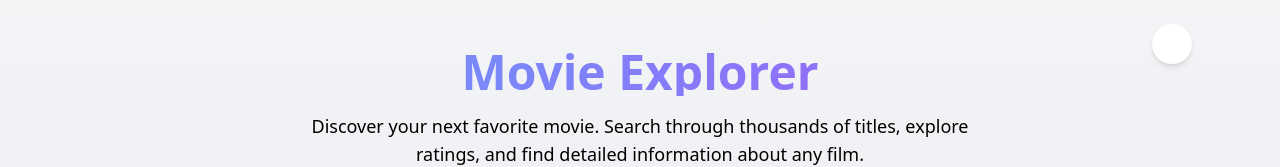
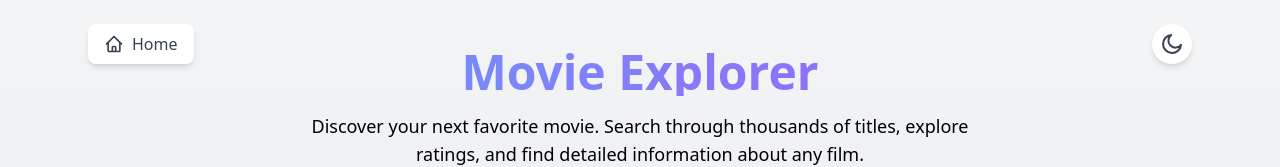
Before and after one commit to AlimMak/Movie-Search-App, a React (Vite) app in the folder movie-search-app/: page / in a window 1280 px wide. Shown: the top 167 px of the page. Built offline with nearby package versions, Linux system fonts and the light colour scheme.

Commit message:
added a home button

```diff
--- a/movie-search-app/src/App.jsx
+++ b/movie-search-app/src/App.jsx
@@ -44,6 +44,12 @@ function App() {
     setSelectedMovie(null);
   };
 
+  const handleHomeClick = () => {
+    setMovies([]);
+    setHasSearched(false);
+    setSelectedMovie(null);
+  };
+
   return(
     <div className={
       (darkMode
@@ -52,6 +58,27 @@ function App() {
       ' min-h-screen'
     }>
       <div className="max-w-6xl mx-auto px-4 py-12 relative">
+        <div className="absolute top-6 left-6">
+          <button
+            onClick={handleHomeClick}
+            className="flex items-center gap-2 px-4 py-2 rounded-lg bg-white dark:bg-gray-800 shadow-md hover:shadow-lg transition-all duration-300 transform hover:-translate-y-0.5 focus:outline-none focus:ring-2 focus:ring-blue-500"
+          >
+            <svg
+              className="w-5 h-5 text-gray-700 dark:text-gray-300 transition-colors duration-300"
+              fill="none"
+              stroke="currentColor"
+              viewBox="0 0 24 24"
+            >
+              <path
+                strokeLinecap="round"
+                strokeLinejoin="round"
+                strokeWidth={2}
+                d="M3 12l2-2m0 0l7-7 7 7M5 10v10a1 1 0 001 1h3m10-11l2 2m-2-2v10a1 1 0 01-1 1h-3m-6 0a1 1 0 001-1v-4a1 1 0 011-1h2a1 1 0 011 1v4a1 1 0 001 1m-6 0h6"
+              />
+            </svg>
+            <span className="text-gray-700 dark:text-gray-300 font-medium transition-colors duration-300">Home</span>
+          </button>
+        </div>
         <ThemeToggle darkMode={darkMode} setDarkMode={setDarkMode} />
         <Header darkMode={darkMode} />
         {/* Search Section */}
--- a/movie-search-app/src/components/ThemeToggle.jsx
+++ b/movie-search-app/src/components/ThemeToggle.jsx
@@ -8,7 +8,7 @@ function ThemeToggle({ darkMode, setDarkMode }) {
       aria-label="Toggle dark mode"
     >
       {darkMode ? (
-        // Modern sun icon, no border or circle
+        // Sun icon for dark mode
         <svg xmlns="http://www.w3.org/2000/svg" className="h-6 w-6 text-yellow-400" fill="currentColor" viewBox="0 0 24 24">
           <circle cx="12" cy="12" r="5" />
           <g stroke="currentColor" strokeWidth="2" strokeLinecap="round">
@@ -23,8 +23,8 @@ function ThemeToggle({ darkMode, setDarkMode }) {
           </g>
         </svg>
       ) : (
-        // Moon icon white in light mode
-        <svg xmlns="http://www.w3.org/2000/svg" className="h-6 w-6 text-white" fill="none" viewBox="0 0 24 24" stroke="currentColor">
+        // Moon icon for light mode - now with dark color
+        <svg xmlns="http://www.w3.org/2000/svg" className="h-6 w-6 text-gray-700" fill="none" viewBox="0 0 24 24" stroke="currentColor">
           <path strokeLinecap="round" strokeLinejoin="round" strokeWidth={2} d="M21 12.79A9 9 0 1111.21 3a7 7 0 109.79 9.79z" />
         </svg>
       )}
```
